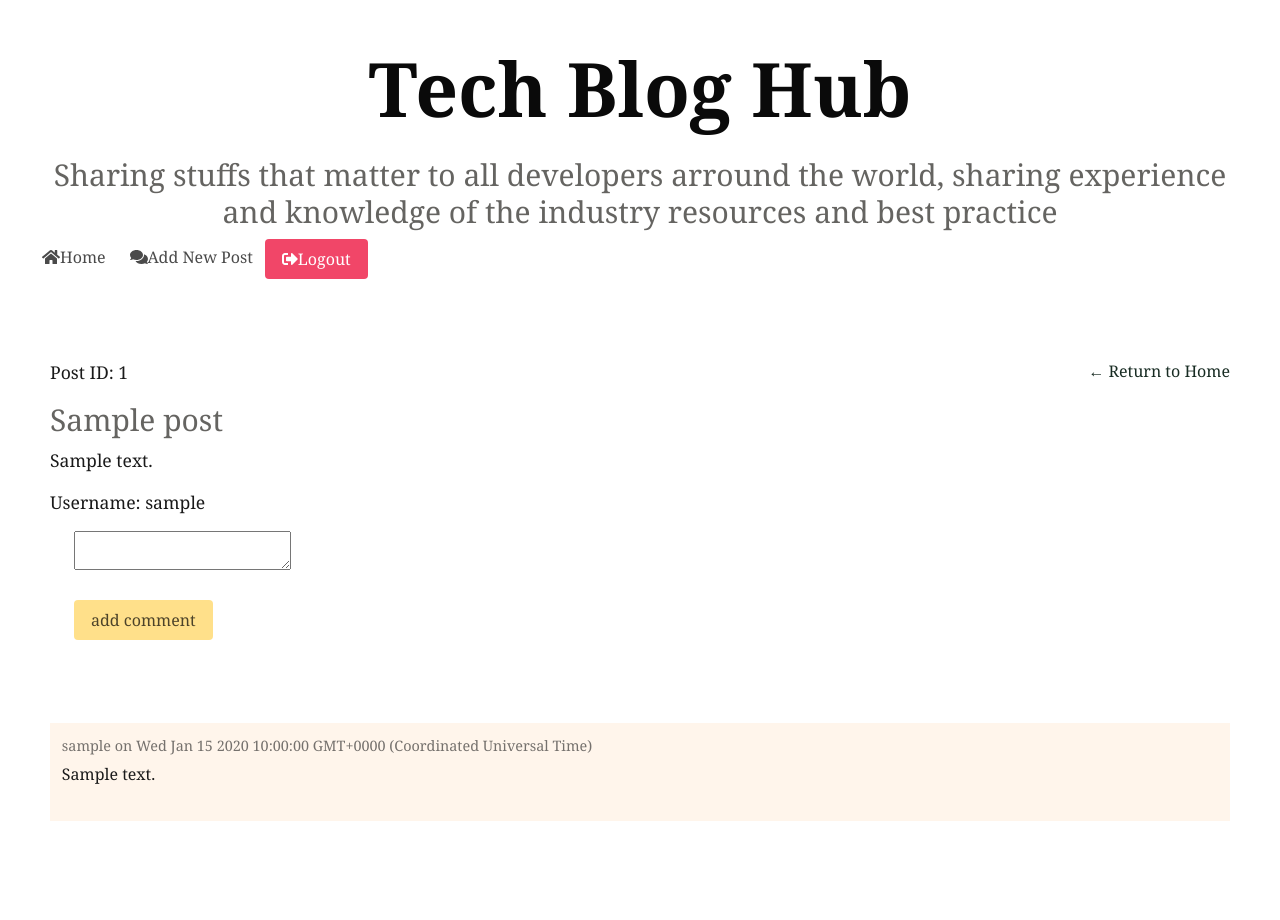
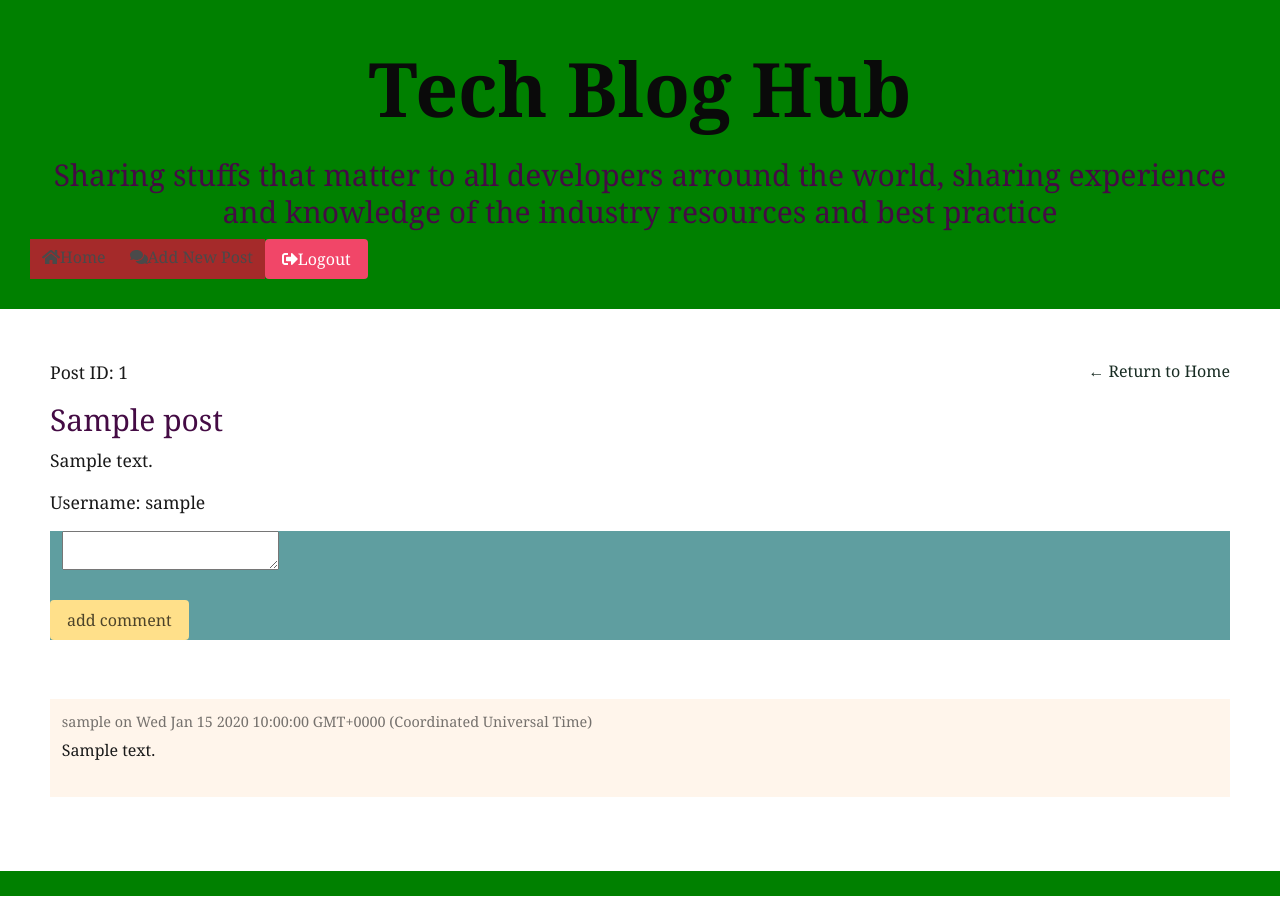
Before and after one commit to IsaacAkanbi/Tech_Blog, a Node server app: page /post/1 in a window 1280 px wide. After the commit the page ends 896 px from the top, so only its background shows below. Run offline with Node 20, Linux system fonts and the light colour scheme; tables that the repository leaves empty hold one stand-in row (values such as "Sample post"); some libraries are stand-ins or nearby versions.

Commit message:
added styling

```diff
--- a/public/css/style.css
+++ b/public/css/style.css
@@ -15,14 +15,14 @@
     display: flex;
     flex-direction: column;
     justify-content: flex-start;
-    background-color: rgb(red, green, blue);
+    background-color: green;
 
   }
   .wrapper{
 
     /* border: 2px dashed rgba(100, 203, 221, 0.959); */
     padding: 4px;
-    background: '../public/images/techBlog.JPG';
+    background: gray;
    -webkit-background-size: cover;
    -moz-background-size: cover;
    -o-background-size: cover;
@@ -30,7 +30,7 @@
   }
 
  h1, h3{
-    color: rgba(32, 30, 26, 0.692);
+    color:rgb(68, 11, 68);
   }
 
   h1{
@@ -88,6 +88,7 @@
     padding: 14px 20px;
     text-decoration: none;
     text-align: center;
+    background-color: brown;
   }
 
   nav a:hover {
@@ -101,13 +102,6 @@
     padding: 50px;
     justify-content: center;
     align-items: center;
-
-  }
-  .daycare {
-    flex: 4;
-    padding: 50px;
-    display: flex;
-    flex-flow: row wrap;
 
   }
 
@@ -148,7 +142,7 @@
     border-radius: var(--border-radius);
     border-style: double;
     border-width: thick;
-    background-color: #577a7c;
+    background-color: #033c3f;
     color: var(--light);
   }
 
@@ -211,11 +205,13 @@
 
       .comment-form {
         margin-bottom: 5%;
+        background-color: cadetblue;
       }
 
       .comment {
         padding: 1%;
         margin-bottom: 1%;
+        background-color: cadetblue;
       }
 
       .comment:nth-child(odd) {
--- a/views/comment.handlebars
+++ b/views/comment.handlebars
@@ -13,11 +13,11 @@
 <form class="comment-form">
   <div>
     <input type="hidden" id="post-id" value='{{post.id}}' />
-    <textarea class="ml-5" id="comment-body"></textarea>
+    <textarea class="ml-3" id="comment-body"></textarea>
   </div>
 
   <div>
-    <button class="button is-warning ml-5 mb-5" type="submit">add comment</button>
+    <button class="button is-warning ml-10 mb-12" type="submit">add comment</button>
   </div>
 
 </form>
--- a/views/layouts/main.handlebars
+++ b/views/layouts/main.handlebars
@@ -13,9 +13,6 @@
 
 
 <body>
-{{!-- <div class="wrapper"> --}}
-
-      {{!-- class="navbar mt-2"   --}}
 
   <header>
     <h1 class="has-text-black px-3 py-3 has-text-weight-bold">Tech Blog Hub</h1>
```
Also changed, not shown: README.md, public/images/comment page.JPG (added), public/images/homepage.JPG (added).
